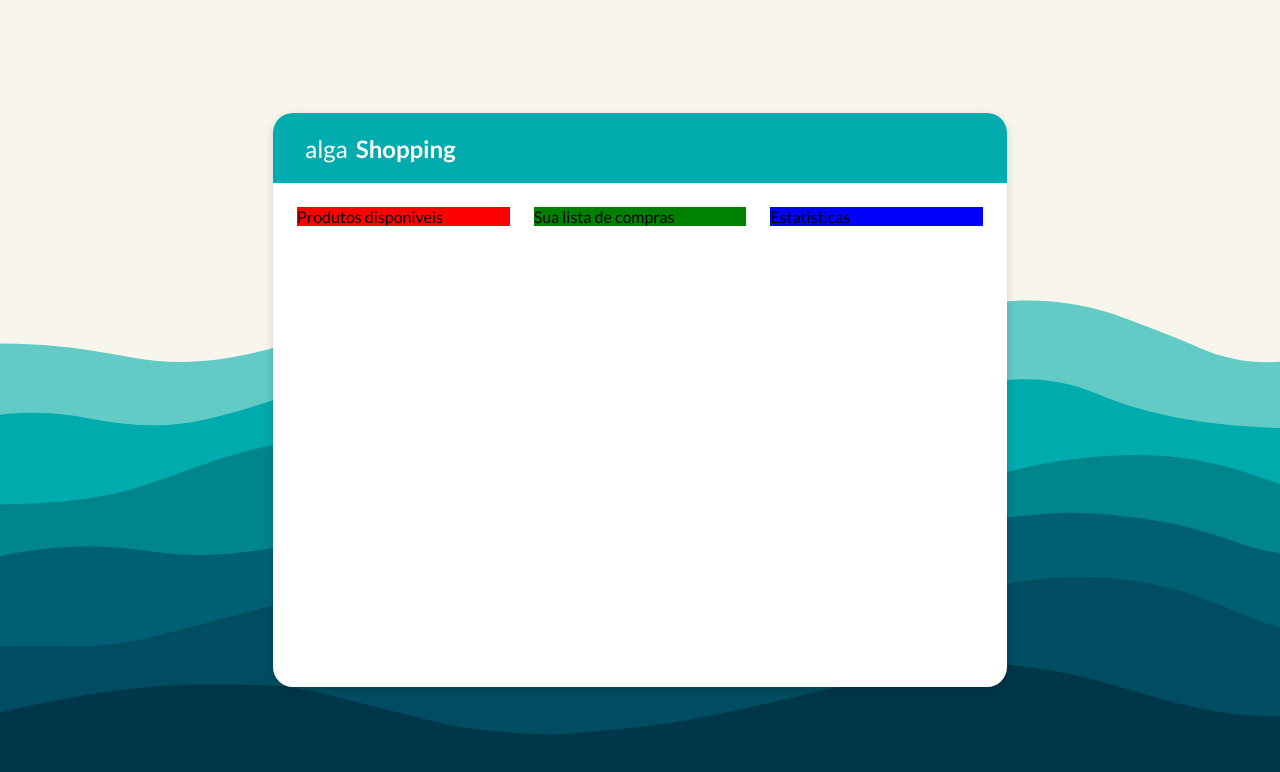
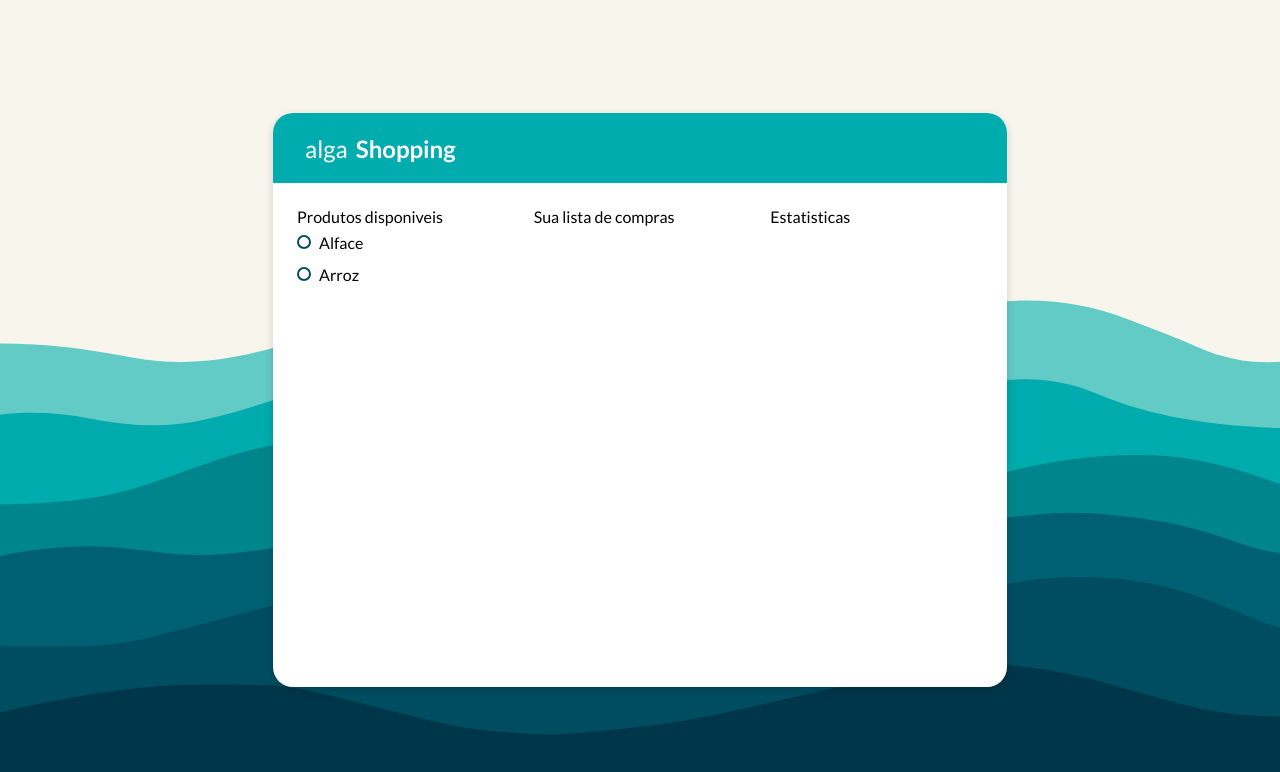
Before and after one commit to 36215764/AlgaShop, a React (Create React App) app: page / in a window 1280 px wide. Shown: the top 772 px of the page. Built offline with nearby package versions, Linux system fonts and the light colour scheme.

Commit message:
Added CheckBox Component

```diff
--- a/src/components/App/App.jsx
+++ b/src/components/App/App.jsx
@@ -1,24 +1,32 @@
-import React from 'react';
+import React, { useState } from 'react';
+import CheckBox from '../../shared/CheckBox';
 import AppContainer from '../AppContainer';
 import AppHeader from '../AppHeader';
 import { Container, Wrapper } from './App.styles';
 
 const App = () => {
+    const [lettuce, setLettuce] = useState(false)
+    const [rice, setRice] = useState(false)
+
     return (
     <Wrapper>
         <Container>
             <AppHeader />
             <AppContainer
                 left={
-                    <div style={{backgroundColor: 'red'}}>Produtos disponiveis</div>
+                    <div>
+                        Produtos disponiveis
+                        <CheckBox onClick={() => setLettuce(!lettuce)} title="Alface" value={lettuce}/>
+                        <CheckBox onClick={() => setRice(!rice)} title="Arroz" value={rice}/>
+                    </div>
                 }
 
                 middle={
-                    <div style={{backgroundColor: 'green'}}>Sua lista de compras</div>
+                    <div>Sua lista de compras</div>
                 }
 
                 right={
-                    <div style={{backgroundColor: 'blue'}}>Estatisticas</div>
+                    <div>Estatisticas</div>
                 }
             />
         </Container>
--- /dev/null
+++ b/src/shared/CheckBox/CheckBox.jsx
@@ -0,0 +1,8 @@
+import React from 'react';
+import { Indicator, Wrapper } from './CheckBox.styles';
+
+const CheckBox = ({ value, title, onClick }) => {
+    return <Wrapper onClick={onClick}><Indicator value={value}/>{title}</Wrapper>;
+}
+
+export default CheckBox;
--- /dev/null
+++ b/src/shared/CheckBox/CheckBox.styles.js
@@ -0,0 +1,19 @@
+import styled from "styled-components";
+
+export const Wrapper = styled.div`
+    height: 32px;
+    display: flex;
+    align-items: center;
+    cursor: default;
+`
+
+export const Indicator = styled.div`
+    height: 14px;
+    width: 14px;
+    border-radius: 7px;
+    border: 2px solid #004D61;
+    margin-right: 8px;
+    cursor: pointer;
+
+    ${props => props.value ? 'background-color: #004D61;' : ''}
+`
--- /dev/null
+++ b/src/shared/CheckBox/index.js
@@ -0,0 +1 @@
+export { default } from './CheckBox'
```
